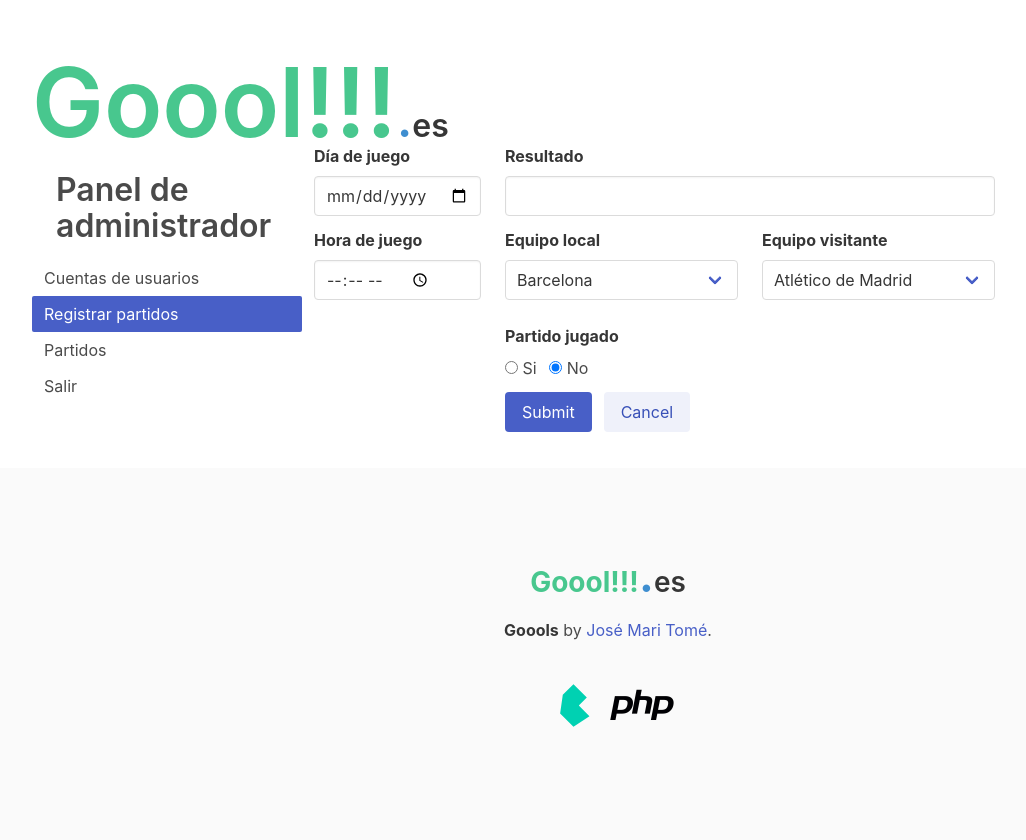
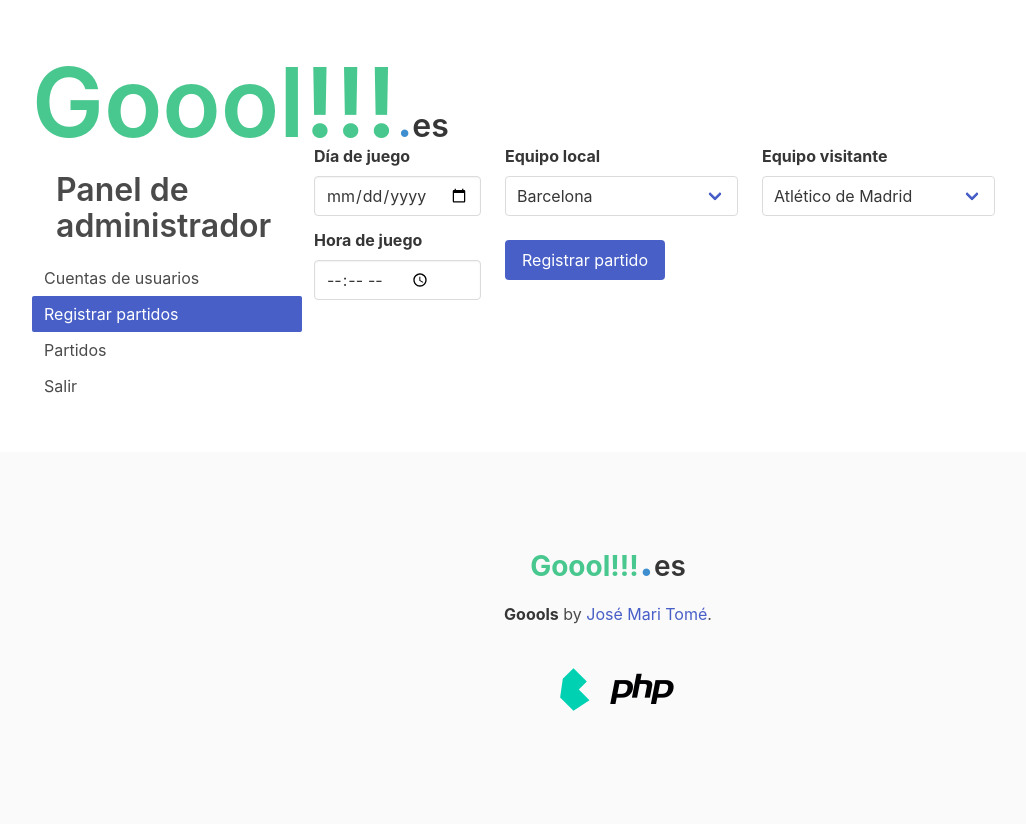
Before and after one commit to jmtomeX/Desarrollo-web-en-entorno-servidor, a PHP site: page /partidos/registro_partido.php in a window 1280 px wide. Shown: the whole page, without its empty margins (32-1058 px from the left). After the commit the page ends 711 px from the top, so only its background shows below. Run offline with PHP 8.4, Linux system fonts and the light colour scheme; a user stored in the database is signed in; some libraries are stand-ins or nearby versions.

Commit message:
Terminado insertar partido

```diff
--- a/ejer_06_juego_futbol/assets/styles.css
+++ b/ejer_06_juego_futbol/assets/styles.css
@@ -1,5 +1,5 @@
 :root {
-    --color-principal:hsl(141, 53%, 53%);
+    --color-principal: hsl(141, 53%, 53%);
 }
 
 *,
@@ -8,6 +8,6 @@
     box-sizing: border-box;
 }
 
-.title strong{
+.title strong {
     font-size: 3em;
 }
--- a/ejer_06_juego_futbol/conection.php
+++ b/ejer_06_juego_futbol/conection.php
@@ -1,7 +1,7 @@
 <?php
 // conexion a la base de datos
-$conx = mysqli_connect("localhost","root","26Ab3sT0","bd_goool.es");
-//$conx = mysqli_connect("localhost","root","","bd_goool.es");
+//$conx = mysqli_connect("localhost","root","26Ab3sT0","bd_goool.es");
+$conx = mysqli_connect("localhost","root","","bd_goool.es");
 //$conx = mysqli_connect("servidor5.wesped.com","muchorui_jm_projects","Gz$9Ornqbe3v%yEx","muchorui_goool.es");
 //$conx = mysqli_connect("mysql.bymhost.com","jm_cebanc","apuestas2019","apuestas");
 
--- a/ejer_06_juego_futbol/partidos/registro_partido.php
+++ b/ejer_06_juego_futbol/partidos/registro_partido.php
@@ -20,17 +20,19 @@ include '../global_admin.php';
     <main class="section">
         <div class="container">
             <a href="../acceso/acceso_admin.php">
-        <h1 class="title"><strong class="has-text-success">Goool!!!</strong><span class="has-text-info is-size-3 is-size-1-desktop">.</span>es</h1>
+                <h1 class="title"><strong class="has-text-success">Goool!!!</strong><span
+                        class="has-text-info is-size-3 is-size-1-desktop">.</span>es</h1>
             </a>
             <div class="columns is-desktop">
                 <section class="column is-one-quarter">
                     <aside class="menu">
                         <ul class="menu-list">
-              <li> <h1 class="title"><a href="../acceso/acceso_admin.php">Panel de administrador</a></h1>
+                            <li>
+                                <h1 class="title"><a href="../acceso/acceso_admin.php">Panel de administrador</a></h1>
                             </li>
                             <li><a>Cuentas de usuarios</a></li>
                             <li><a class="is-active">Registrar partidos</a></li>
-              <li><a href = "./show_matches.php">Partidos</a></li>
+                            <li><a href="./show_matches.php">Partidos</a></li>
                             <li><a href="../usuarios/controler.php?op=3">Salir</a></li>
                         </ul>
                     </aside>
@@ -38,38 +40,29 @@ include '../global_admin.php';
                 <div class="columns is-desktop">
                     <section class="column">
                         <!-- FORMULARIO -->
+
+                        <form action="./controler.php?op=1" method="POST" id="form_reg_match">
                             <div class="field">
                                 <label class="label">Día de juego</label>
                                 <div class="control">
-                <input class="input" type="date" id="date">
+                                    <input class="input" type="date" id="date" name="date" required>
                                 </div>
                             </div>
                             <div class="field">
                                 <label class="label">Hora de juego</label>
                                 <div class="control">
-                <input class="input" type="time" id="time">
+                                    <input class="input" type="time" id="time" name="time" required>
                                 </div>
                             </div>
                     </section>
                     <section class="column">
-
-
-            <div class="field">
-              <label class="label">Resultado</label>
-              <div class="control">
-                <input class="input" type="number" min ="1" max="90" id="result">
-              </div>
-            </div>
-
-
-
                         <div class="columns is-desktop">
                             <section class="column">
                                 <div class="field">
                                     <label class="label">Equipo local</label>
                                     <div class="control">
                                         <div class="select">
-                      <select id="team_local">
+                                            <select id="team_local" name="team_local" required>
                                                 <option>Barcelona</option>
                                                 <option>Atlético de Madrid</option>
                                                 <option>Valencia</option>
@@ -128,7 +121,7 @@ include '../global_admin.php';
                                     <label class="label">Equipo visitante</label>
                                     <div class="control">
                                         <div class="select">
-                      <select id="team_visitor">
+                                            <select id="team_visitor" name="team_visitor">
                                                 <option>Atlético de Madrid</option>
                                                 <option>Barcelona</option>
                                                 <option>Valencia</option>
@@ -185,39 +178,25 @@ include '../global_admin.php';
                             </section>
                         </div>
 
-
                         <div class="columns is-desktop">
                             <section class="column">
-                <div class="field">
-                  <label class="label">Partido jugado</label>
+                                <div class="field is-grouped">
                                     <div class="control">
-                    <label class="radio">
-                      <input type="radio" name="question">
-                      Si
-                    </label>
-                    <label class="radio">
-                      <input type="radio" name="question" checked>
-                      No
-                    </label>
+                                        <input type="submit" class="button is-link" value= "Registrar partido"></input>
                                     </div>
                                 </div>
-
-                <div class="field is-grouped">
-                  <div class="control">
-                    <button type="submit" class="button is-link">Submit</button>
+                                <?php if (isset($_GET['msg'])) { ?>
+                                <p class="notification is-danger"><?php echo $_GET['msg'] ?></p>
+                                <?php
+                              } ?>
                         </div>
-                  <div class="control">
-                    <button class="button is-link is-light">Cancel</button>
-                  </div>
-                </div>
-
-
                     </section>
-
+                    </form>
                 </div>
 
     </main>
     <?php include '../includes/footer.php' ?>
+
 </body>
 
 </html>
```
Also changed, not shown: ejer_06_juego_futbol/partidos/controler.php (+7 -11 lines). Lines whose indentation alone changed are shown as unchanged.
